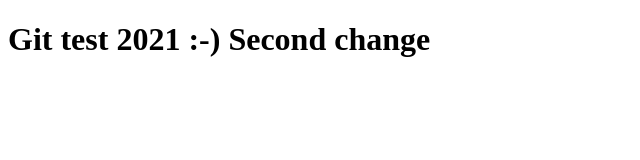
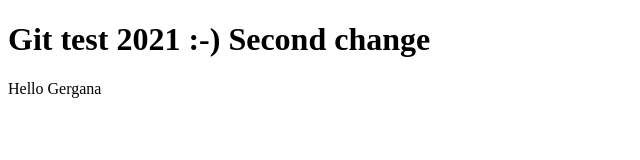
Before and after one commit to gbyanova/GitExercises, a plain HTML site: page index.html in a window 1280 px wide. Shown: the whole page, without its empty margins (0-640 px from the left). Drawn offline with Linux system fonts and the light colour scheme.

Commit message:
Third change

```diff
--- a/index.html
+++ b/index.html
@@ -5,5 +5,6 @@
 </head>
 <body>
     <h1>Git test 2021 :-) Second change</h1>
+    <p>Hello Gergana</p>
 </body>
 </html>
```
